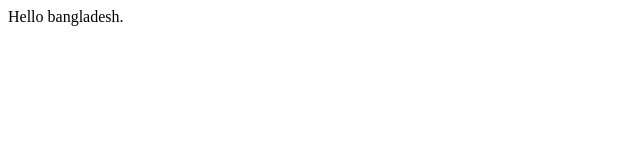
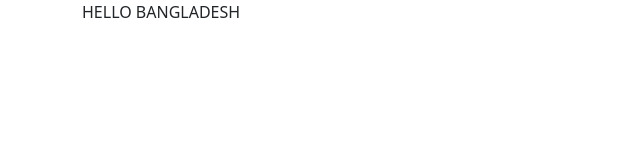
Before and after one commit to shoyan30/Bootstrap-assignment, a plain HTML site: page index.html in a window 1280 px wide. Shown: the whole page, without its empty margins (0-640 px from the left). Drawn offline with nearby package versions, Linux system fonts and the light colour scheme.

Commit message:
onk change

```diff
--- a/index.html
+++ b/index.html
@@ -6,9 +6,16 @@
   <meta name="viewport" content="width=device-width, initial-scale=1.0">
 
   <title>Document</title>
+  <link href="https://cdn.jsdelivr.net/npm/bootstrap@5.0.2/dist/css/bootstrap.min.css" rel="stylesheet" integrity="sha384-EVSTQN3/azprG1Anm3QDgpJLIm9Nao0Yz1ztcQTwFspd3yD65VohhpuuCOmLASjC" crossorigin="anonymous">
   <link rel="stylesheet" href="style.css">
 </head>
 <body>
-  Hello bangladesh.
+  <section class="container">
+    HELLO BANGLADESH
+  </section>
+
+
+
+  <script src="https://cdn.jsdelivr.net/npm/bootstrap@5.0.2/dist/js/bootstrap.bundle.min.js" integrity="sha384-MrcW6ZMFYlzcLA8Nl+NtUVF0sA7MsXsP1UyJoMp4YLEuNSfAP+JcXn/tWtIaxVXM" crossorigin="anonymous"></script>
 </body>
 </html>
```
